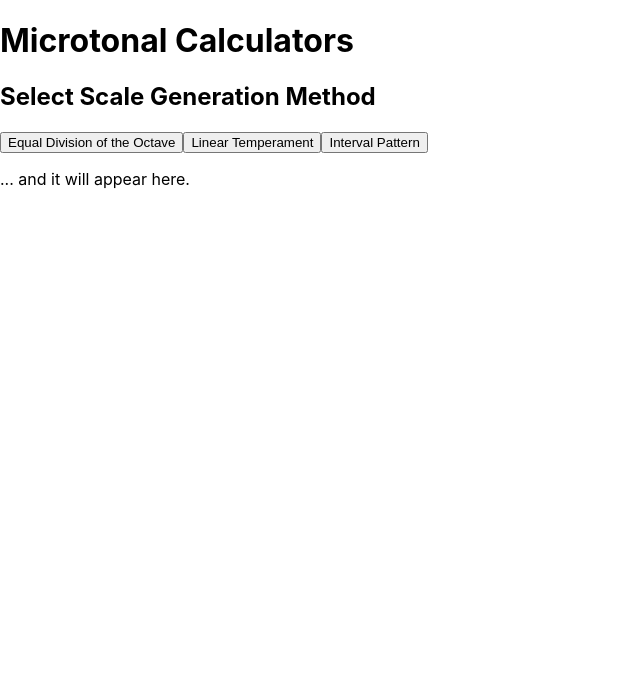
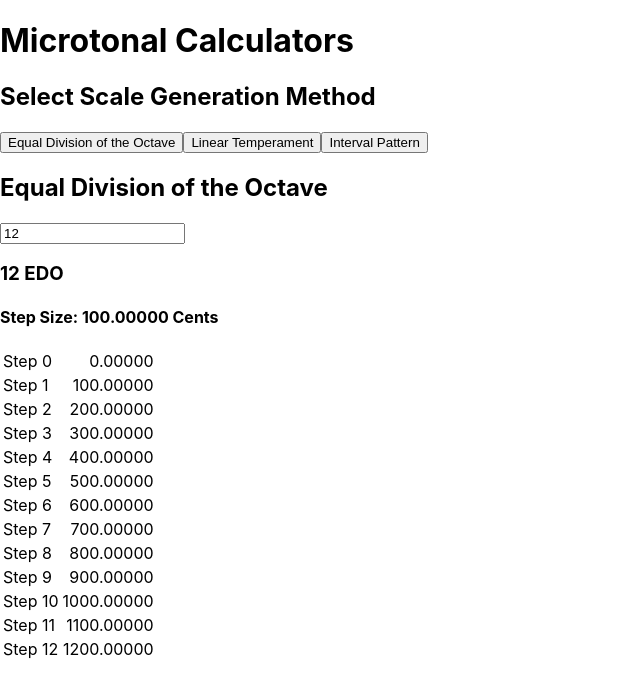
Before and after one commit to zzork/color-horizons-review-temp, a React (Create React App) app: page / in a window 1280 px wide. Shown: the top 696 px of the page, without its empty margins (0-640 px from the left). Built offline with nearby package versions, Linux system fonts and the light colour scheme.

Commit message:
after j meeting

```diff
--- a/src/App.js
+++ b/src/App.js
@@ -8,17 +8,21 @@ import { stateTable } from './stateTable';
 
 function App() {
   const [stateData, setStateData] = useState(stateTable)
-  const [selected, setSelected] = useState("... and it will appear here.")
+  const [selectedView, setSelectedView] = useState ("edo")
+  const onSelect = (viewId) => {
+    console.log("select" + viewId)
+    setSelectedView(viewId)
+  }
   return (
     <div>
     <h1>Microtonal Calculators</h1>
     <Selector
-    setSelected = {setSelected}
-    stateData = {stateData}
-    setStateData = {setStateData}
+    onSelect={onSelect}
     />
     <CalculatorWindow
-    selected={selected}/>
+    viewId = {selectedView}
+    stateData = {stateData}
+    setStateData = {setStateData}/>
     </div>
   );
 }
--- a/src/components/CalcEDO.js
+++ b/src/components/CalcEDO.js
@@ -1,28 +1,35 @@
 import React, { useState } from "react";
 import { CalcEDOReadout } from "./CalcEDOReadout";
 
-export const CalcEDO = ({stateData, setStateData}) => {
+export const CalcEDO = ({ stateData, setStateData }) => {
   // unclear on how target.value works
-  const handleChange = (userInput) => {
-    let newState = stateData.map(scaleType => {
-      if (scaleType.id = "a")  {
+  const handleChange = (event) => {
+    const newValue = event.target.value;
+    const regex = new RegExp("D");
+    if (regex.test(newValue)) return;
+
+    let newState = stateData.map((scaleType) => {
+      if ((scaleType.id = "a")) {
         return {
           ...scaleType,
-          value: userInput.target.value
-        }
+          value: newValue,
+        };
       }
-      return scaleType
-    })
-    console.log("newState:", newState[0])
-    setStateData(newState)
-    console.log("stateData:", stateData[0])
-  }
+      return scaleType;
+    });
+    setStateData(newState);
+  };
 
-    return (
-      <div>
+  return (
+    <div>
       <h2>Equal Division of the Octave</h2>
-      <input onChange={handleChange} type="number" name="edoEntered" defaultValue={stateData[0].value}></input>
-      <CalcEDOReadout edo = {stateData[0].value} />
-      </div>
-    )
-  }
+      <input
+        onChange={handleChange}
+        type="number"
+        name="edoEntered"
+        value={stateData[0].value}
+      ></input>
+      <CalcEDOReadout edo={stateData[0].value} />
+    </div>
+  );
+};
--- a/src/components/CalcEDOReadout.js
+++ b/src/components/CalcEDOReadout.js
@@ -1,36 +1,47 @@
-export const CalcEDOReadout = ({edo}) => {
+import getDisplayStepValues from "../util/getDisplayStepValues";
 
-    if (edo === "") {
-        return <p>Enter an EDO</p>
+export const CalcEDOReadout = ({ edo }) => {
+  const isValidState = () => {
+    return edo > 0;
+  };
+  const stepSize = 1200 / edo;
+  if (!isValidState()) {
+    return <InvalidState value={edo} />;
   }
+  const displaySteps = getDisplayStepValues(edo, stepSize);
+  return (
+    <div>
+      <h3>{edo} EDO</h3>
+      <h4>Step Size: {stepSize.toFixed(5)} Cents</h4>
+      <table>
+        <tbody>
+          {displaySteps.map((displayStep, index) => {
+            return (
+              <tr key={index}>
+                <td>Step {index}</td>
+                <td align="right">{displayStep}</td>
+              </tr>
+            );
+          })}
+        </tbody>
+      </table>
+    </div>
+  );
+};
 
-    if (edo === "0") {
+// how get display not have extra space between lines on readout?
+
+const InvalidState = ({ value }) => {
   return (
+    <div>
+      {value === "" && <p>Enter an EDO</p>}
+      {value === "0" && (
         <div>
           <h3>0 EDO</h3>
           <p>John Cage? Is that you?</p>
         </div>
-        )
-    }
-
-    if (edo < 0) {
-        return <p>EDO Value Must Be Greater than 0</p>
-    }
-
-    const stepSize = 1200 / edo;
-    let stepValuesList = [];
-    for (let i = 0; i <= edo; i++) {
-        let decimalFixed = (i * stepSize).toFixed(5)
-        stepValuesList.push(decimalFixed)
+      )}
+      {value < 0 && <p>EDO Value Must Be Greater than 0</p>}
+    </div>
+  );
 };
-    let stepValuesDisplay = stepValuesList.map((value, index) => <tr><td>Step {index}</td> <td align="right">{value}</td></tr>)
-    return (
-        <div>
-            <h3>{edo} EDO</h3>
-            <h4>Step Size: {stepSize.toFixed(5)} Cents</h4>
-            <table>{stepValuesDisplay}</table>
-        </div>
-    )
-}
-
-// how get display not have extra space between lines on readout?
--- a/src/components/CalculatorWindow.js
+++ b/src/components/CalculatorWindow.js
@@ -1,10 +1,22 @@
-export const CalculatorWindow = ({selected}) => {
+import { CalcEDO } from './CalcEDO';
+import { CalcIP } from "./CalcIP";
+import { CalcLT } from './CalcLT';
+
+export const CalculatorWindow = ({viewId, stateData, setStateData}) => {
     return (
       <div>
-        <p></p>
-        {selected}
+        {viewId === "edo" &&  <CalcEDO stateData = {stateData} setStateData = {setStateData}/>}
+        {viewId === "lt" && <div>lt</div>}
+        {viewId === "ip" && <div>ip</div>}
       </div>
     );
+    // return (
+    //   <div>
+    //     {viewId === "edo" &&  <CalcEDO stateData = {stateData} setStateData = {setStateData}/>}
+    //     {viewId === "lt" && <CalcLT stateData = {stateData} setStateData = {setStateData}/>}
+    //     {viewId === "ip" && <CalcIP stateData = {stateData} setStateData = {setStateData}/>}
+    //   </div>
+    // );
   };
 
 // what's up with line breaks?? <p> workaround...
--- a/src/components/Selector.js
+++ b/src/components/Selector.js
@@ -3,16 +3,13 @@ import { CalcEDO } from './CalcEDO';
 import { CalcIP } from "./CalcIP";
 import { CalcLT } from './CalcLT';
 
-export const Selector = ({setSelected, stateData, setStateData}) => {
-    const handleEDOClick = ({}) => setSelected(<CalcEDO stateData = {stateData} setStateData = {setStateData}/>)
-    const handleLTClick = ({}) => setSelected(<CalcLT/>)
-    const handleIPClick = ({}) => setSelected(<CalcIP/>)
+export const Selector = ({onSelect}) => {
     return (
       <div>
         <h2>Select Scale Generation Method</h2>
-        <button onClick={handleEDOClick}>Equal Division of the Octave</button>
-        <button onClick={handleLTClick}>Linear Temperament</button>
-        <button onClick={handleIPClick}>Interval Pattern</button>
+        <button onClick={() => onSelect("edo")}>Equal Division of the Octave</button>
+        <button onClick={() => onSelect("lt")}>Linear Temperament</button>
+        <button onClick={() => onSelect("ip")}>Interval Pattern</button>
       </div>
     );
   };
--- /dev/null
+++ b/src/util/getDisplayStepValues.js
@@ -0,0 +1,10 @@
+const getDisplayStepValues = (edo, stepSize) => {
+  const stepValueList = [];
+  for (let i = 0; i <= edo; i++) {
+    let decimalFixed = (i * stepSize).toFixed(5);
+    stepValueList.push(decimalFixed);
+  }
+  return stepValueList;
+};
+
+export default getDisplayStepValues;
```
Lines whose indentation alone changed are shown as unchanged.
